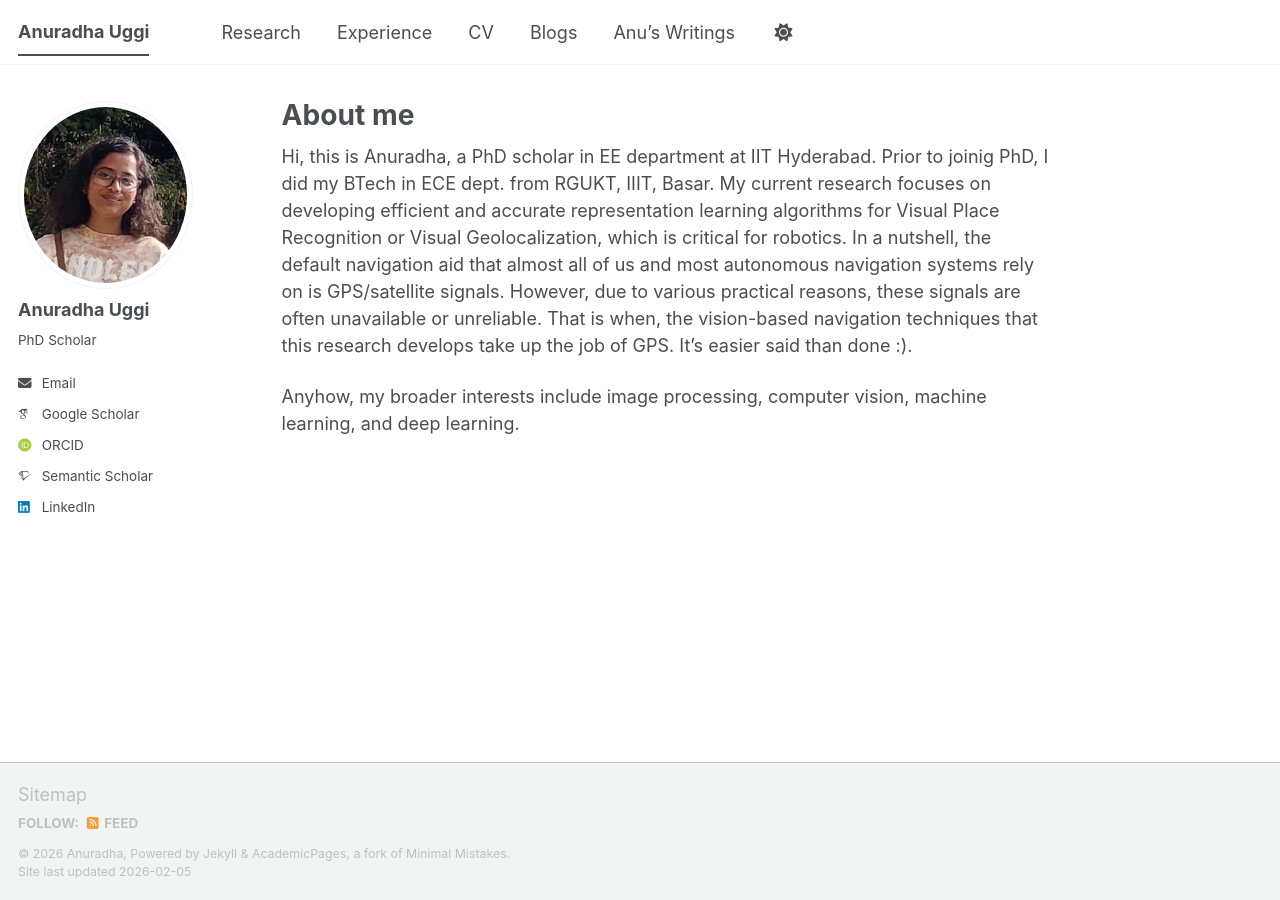
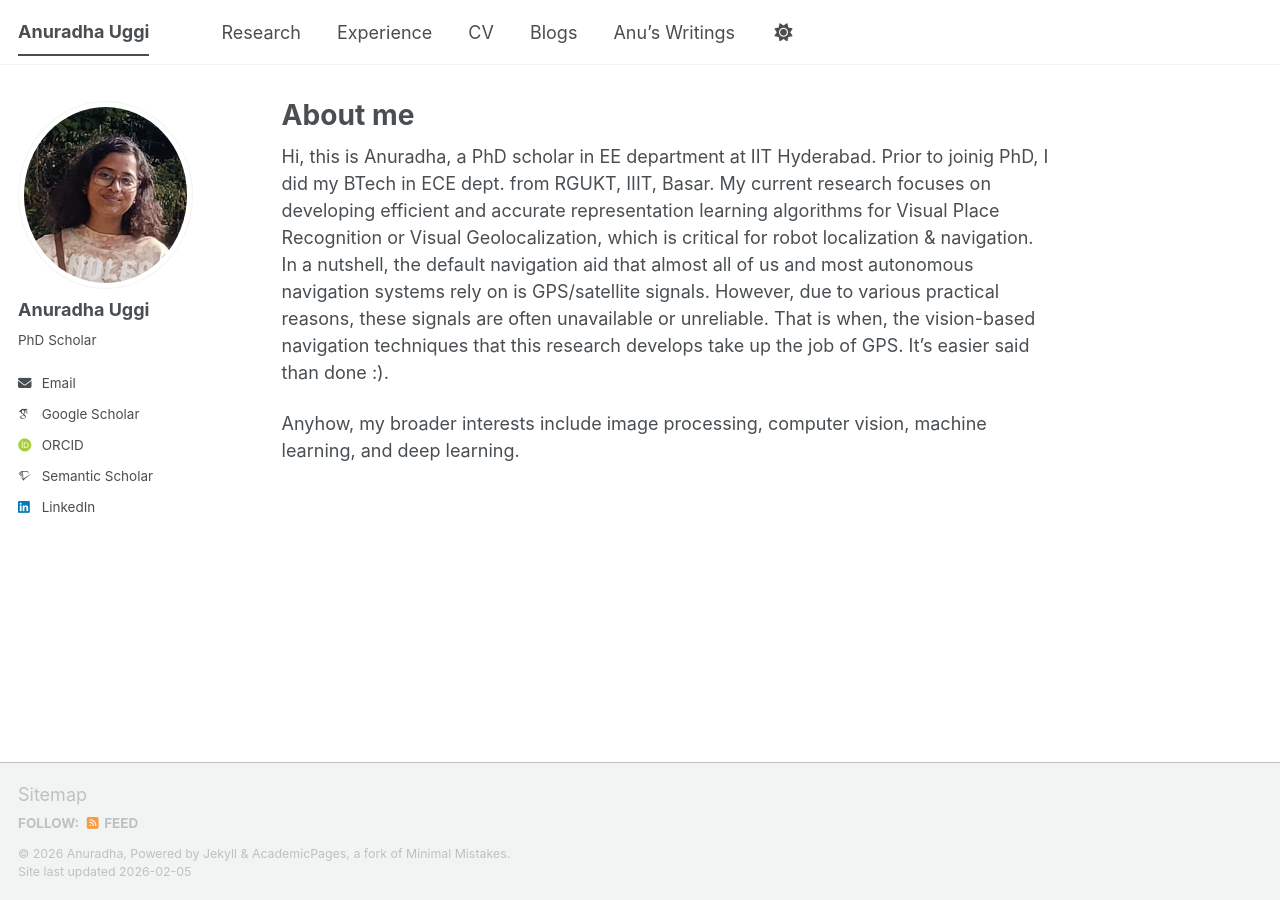
Before and after one commit to Anuradha-Uggi/anuradha-uggi.github.io, a Jekyll site: the page built from _pages/about.md, in a window 1280 px wide. Built offline with Jekyll 4.4.1, drawn with Linux system fonts in a browser that asks for light colours; some web fonts are replaced; a script bundle is joined from its source files by our own code; library files that are not in the unit come from our copies.

Commit message:
Update about.md

```diff
--- a/_pages/about.md
+++ b/_pages/about.md
@@ -7,7 +7,7 @@
   - /about.html
 ---
 
-Hi, this is Anuradha, a PhD scholar in EE department at IIT Hyderabad. Prior to joinig PhD, I did my BTech in ECE dept. from RGUKT, IIIT, Basar. My current research focuses on developing efficient and accurate representation learning algorithms for Visual Place Recognition or Visual Geolocalization, which is critical for robotics. In a nutshell, the default navigation aid that almost all of us and most autonomous navigation systems rely on is GPS/satellite signals. However, due to various practical reasons, these signals are often unavailable or unreliable. That is when, the vision-based navigation techniques that this research develops take up the job of GPS. It's easier said than done :).
+Hi, this is Anuradha, a PhD scholar in EE department at IIT Hyderabad. Prior to joinig PhD, I did my BTech in ECE dept. from RGUKT, IIIT, Basar. My current research focuses on developing efficient and accurate representation learning algorithms for Visual Place Recognition or Visual Geolocalization, which is critical for robot localization & navigation. In a nutshell, the default navigation aid that almost all of us and most autonomous navigation systems rely on is GPS/satellite signals. However, due to various practical reasons, these signals are often unavailable or unreliable. That is when, the vision-based navigation techniques that this research develops take up the job of GPS. It's easier said than done :).
 
 Anyhow, my broader interests include image processing, computer vision, machine learning, and deep learning.
 
```
